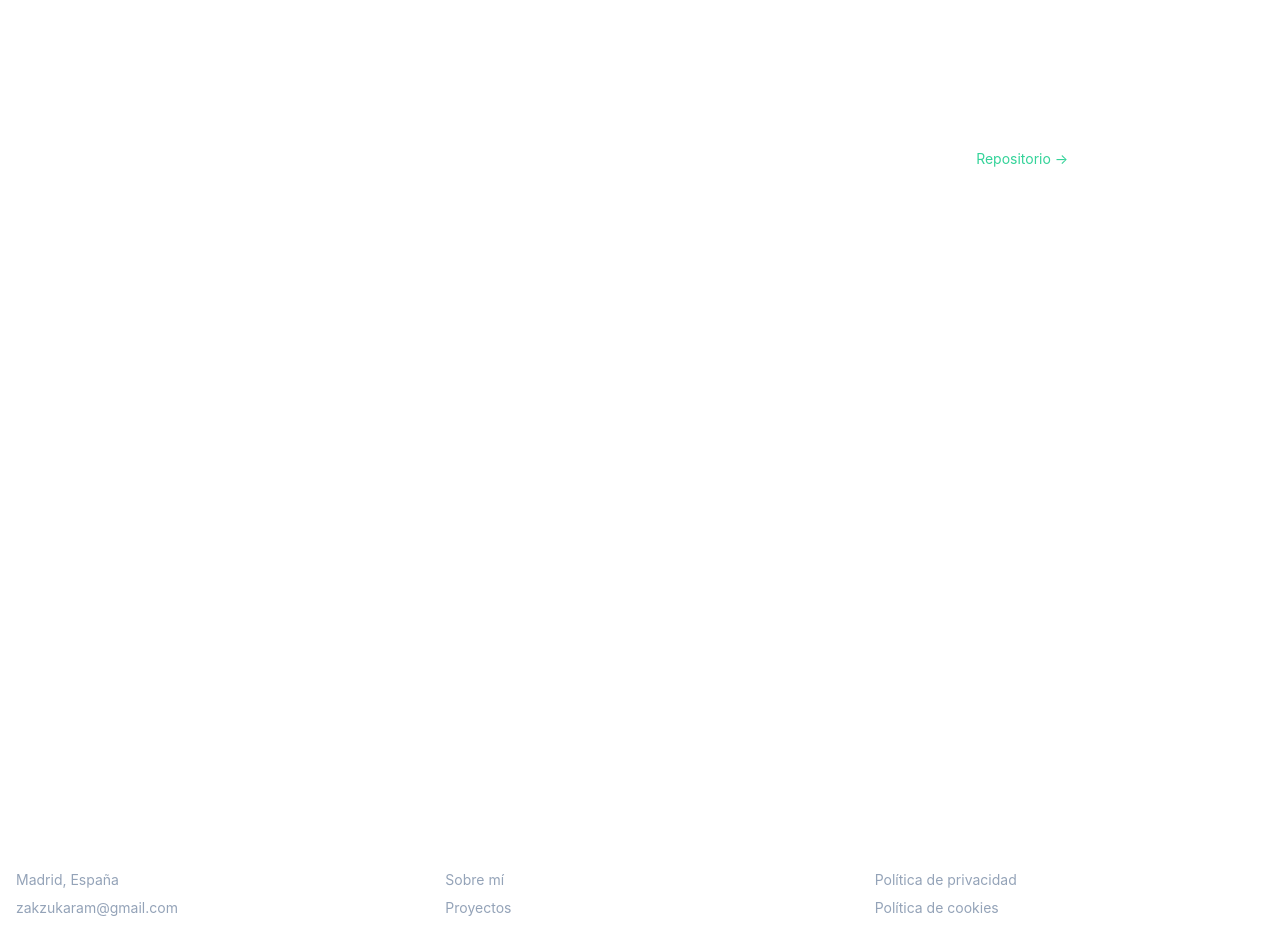
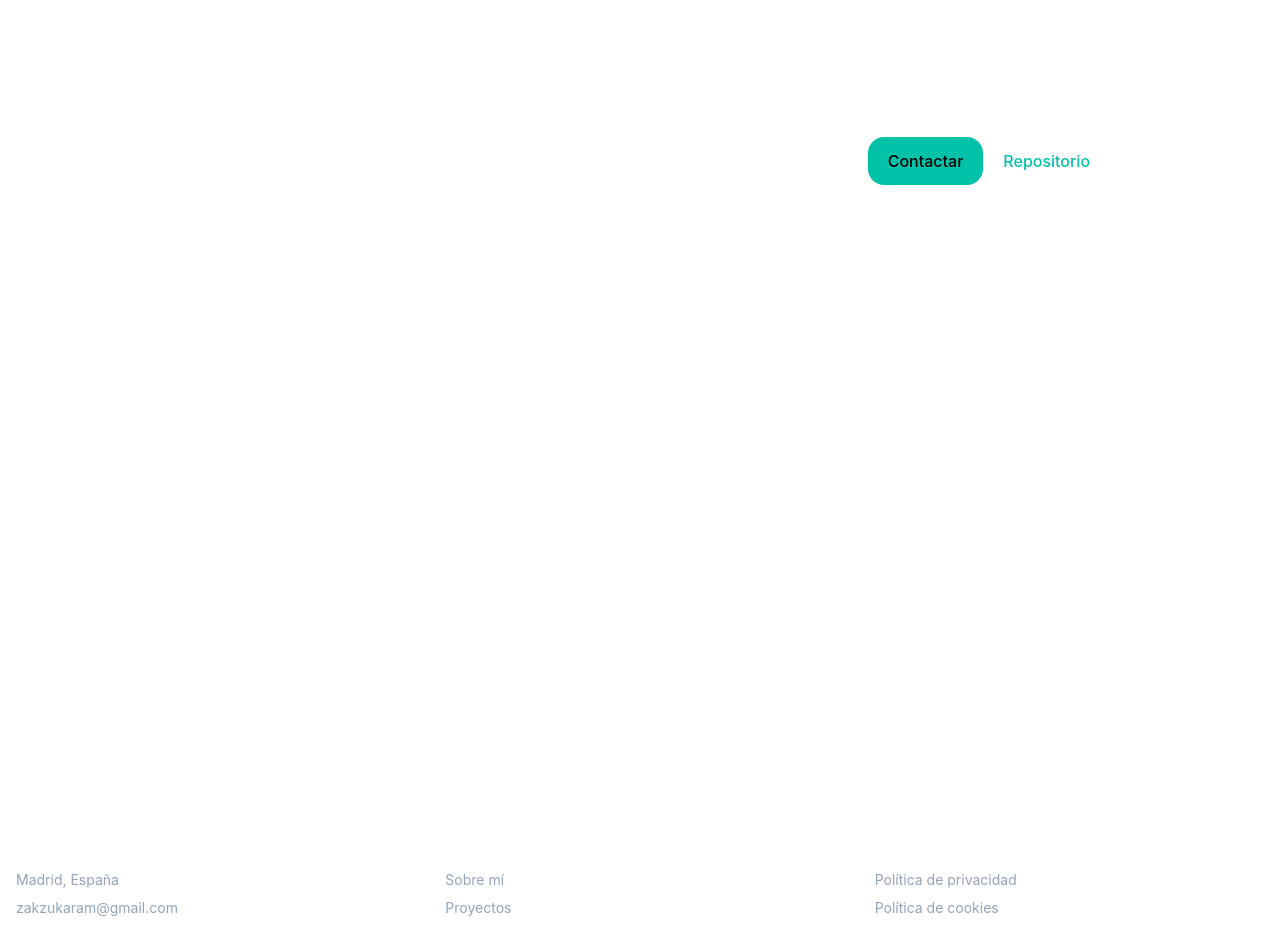
Before and after one commit to Aram9574/Portafolio, a Next.js app: page /proyectos/bcancer-logistic-regression in a window 1280 px wide. Shown: the part 1060-1988 px from the top of the page. Built offline with nearby package versions, Linux system fonts and the light colour scheme.

Commit message:
style(proyectos): unifica botones del CTA lateral\n\n- 'Contactar' usa .btn-primary\n- 'Repositorio' usa .btn-outline para seguir la temática global

```diff
--- a/app/page.tsx
+++ b/app/page.tsx
@@ -44,7 +44,7 @@ export default function HomePage() {
             </span>
             <span className="inline-flex items-center gap-1 px-3 py-1 rounded-full border border-white/10 bg-white/5">
               <Server className="w-4 h-4 text-emerald-400" />
-              Cloud & Datos Clínicos
+              Cloud y datos clínicos
             </span>
           </div>
         </div>
--- a/app/proyectos/[slug]/page.tsx
+++ b/app/proyectos/[slug]/page.tsx
@@ -58,9 +58,9 @@ export default function ProjectDetailPage({ params }: Props) {
             <Card>
               <h3 className="text-white font-semibold">¿Quieres algo similar?</h3>
               <p className="mt-2 text-sm text-muted-foreground">Escríbeme para explorar un piloto adaptado a tu centro.</p>
-              <a href="/contacto" className="mt-4 inline-flex px-4 py-2 rounded-lg border border-white/10">Contactar</a>
+              <a href="/contacto" className="btn-primary mt-4 inline-flex">Contactar</a>
               {project.links?.repo && (
-                <a href={project.links.repo} target="_blank" rel="noreferrer" className="mt-2 inline-block text-emerald-400 text-sm hover:underline">Repositorio →</a>
+                <a href={project.links.repo} target="_blank" rel="noreferrer" className="btn-outline mt-2 inline-flex">Repositorio</a>
               )}
               {project.links?.demo && (
                 <a href={project.links.demo} target="_blank" rel="noreferrer" className="mt-1 inline-block text-emerald-400 text-sm hover:underline">Demo →</a>
--- a/lib/data/projects.ts
+++ b/lib/data/projects.ts
@@ -6,9 +6,9 @@ export const projects: Project[] = [
   {
     slug: 'erp-geriatrico-fhir',
     title: 'ERP Sanitario',
-    context: 'Plataforma para centros de salud: pacientes, medicación, fisioterapia, evaluaciones y mas.',
+    context: 'Plataforma para centros de salud: pacientes, medicación, fisioterapia, evaluaciones y más.',
     solution: 'Django + DRF, integración HL7/FHIR para interoperabilidad, PostgreSQL, despliegue en Render.',
-    impact: 'Reducción de tiempos de registro en 38% y menor error de medicación (near-miss) en 22%.',
+    impact: 'Reducción de tiempos de registro en 38% y menor error de medicación (incidentes de medicación evitados (near miss)) en 22%.',
     tags: ['HL7/FHIR','Django','DRF','PostgreSQL','Bootstrap'],
     cover: '/images/projects/erp-geriatrico-fhir.jpg',
     links: { repo: 'https://github.com/Aram9574' }
```
